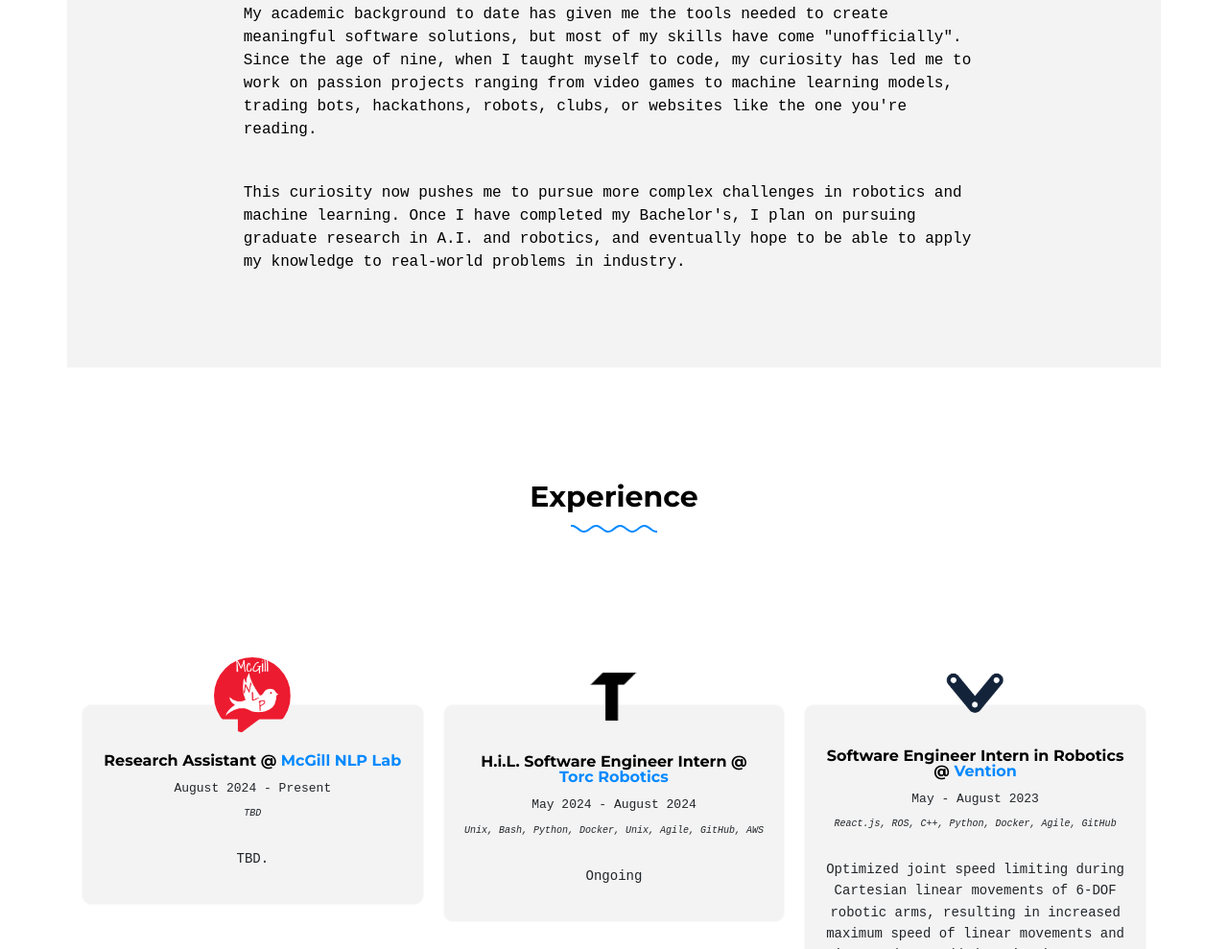
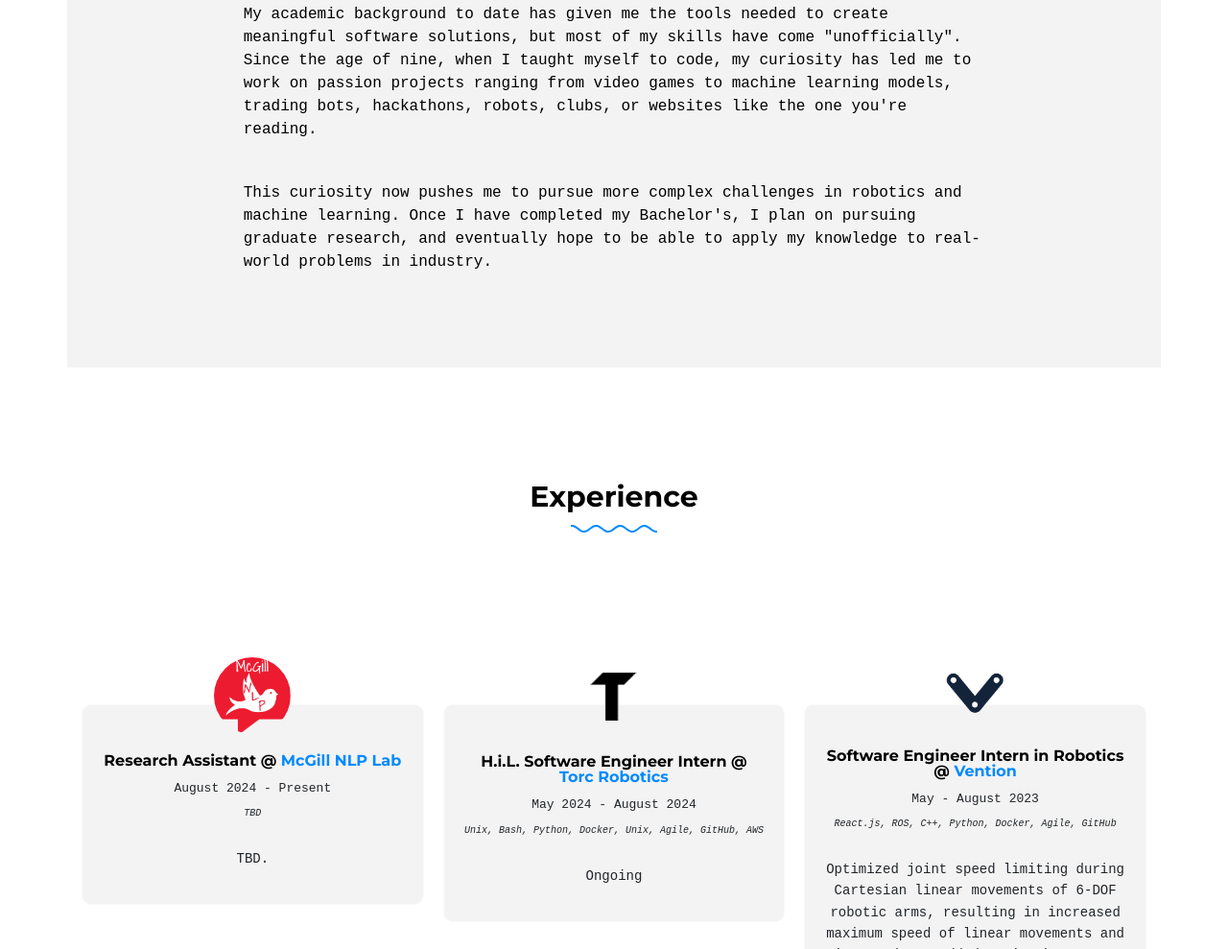
Before and after one commit to antoinedang/antoinedang.github.io, a plain HTML site: page index.html in a window 1280 px wide. Shown: the part 1085-2074 px from the top of the page at 96% size. Drawn offline with nearby package versions, Linux system fonts and the light colour scheme; no server answers; files whose address does not match are found by name; a web font is replaced by a local one.

Commit message:
fix badly written sentence

```diff
--- a/index.html
+++ b/index.html
@@ -128,7 +128,7 @@
             <br>
             <p class="text-black gsap-reveal-hero">My academic background to date has given me the tools needed to create meaningful software solutions, but most of my skills have come "unofficially". Since the age of nine, when I taught myself to code, my curiosity has led me to work on passion projects ranging from video games to machine learning models, trading bots, hackathons, robots, clubs, or websites like the one you're reading.</p>
             <br>
-            <p class="text-black gsap-reveal-hero mb-5">This curiosity now pushes me to pursue more complex challenges in robotics and machine learning. Once I have completed my Bachelor's, I plan on pursuing graduate research in A.I. and robotics, and eventually hope to be able to apply my knowledge to real-world problems in industry.</p>
+            <p class="text-black gsap-reveal-hero mb-5">This curiosity now pushes me to pursue more complex challenges in robotics and machine learning. Once I have completed my Bachelor's, I plan on pursuing graduate research, and eventually hope to be able to apply my knowledge to real-world problems in industry.</p>
 
           </div>
         </div>
```
